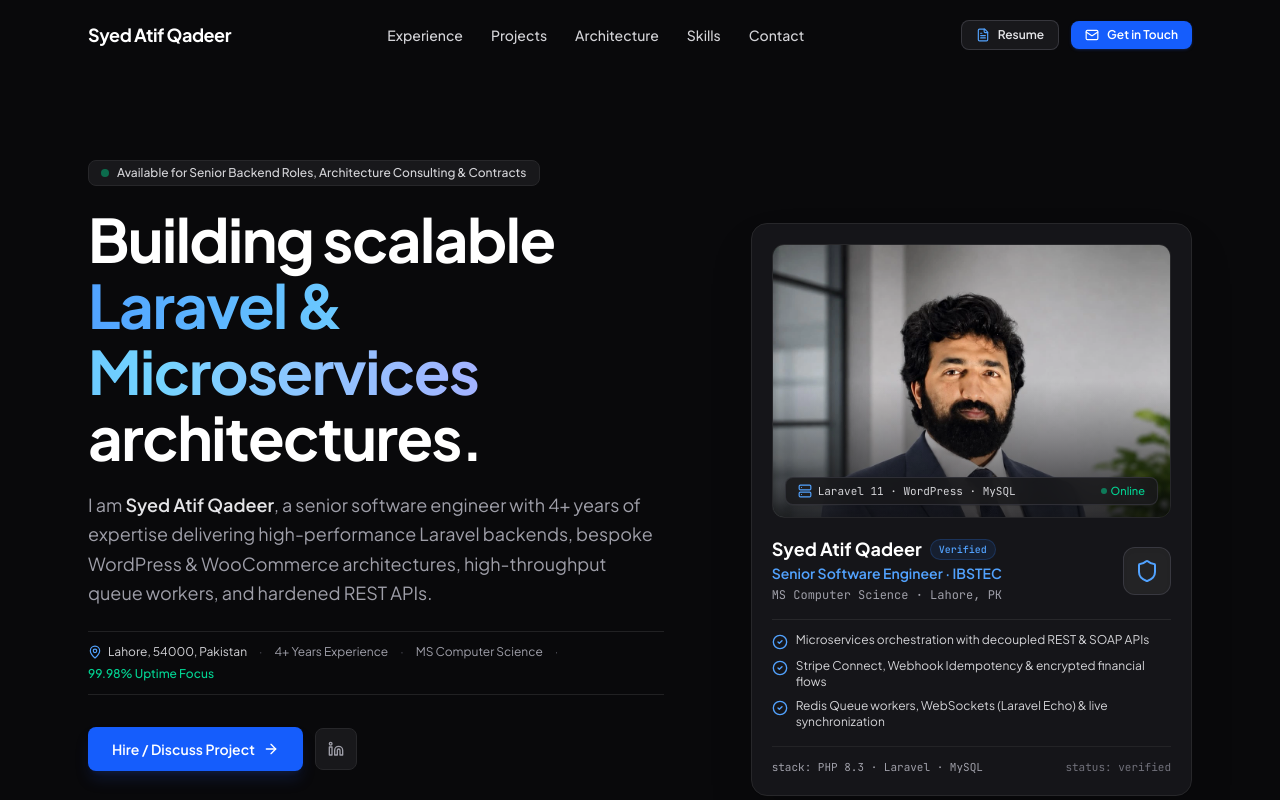
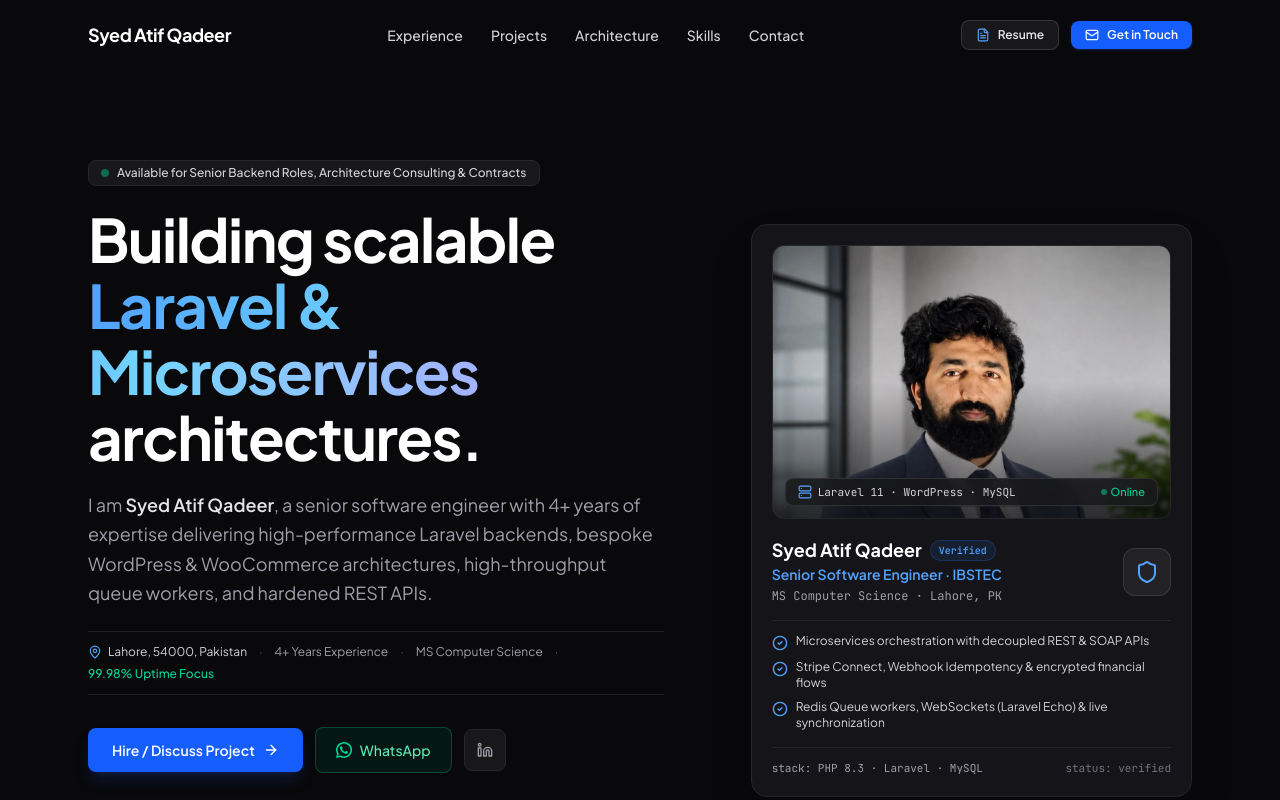
Before and after one commit to atifqadeer/portfolio, a React (Vite) app: page / in a window 1280 px wide. Shown: the top 800 px of the page. Built offline with nearby package versions, Linux system fonts and the light colour scheme; a web font is replaced by a local one.

Commit message:
feat: add WhatsApp contact support
Integrated WhatsApp contact links into the Hero and Footer components to streamline client communication. Added the relevant configuration to the portfolio data model.

```diff
--- a/src/components/Footer.tsx
+++ b/src/components/Footer.tsx
@@ -52,24 +52,36 @@ export const Footer: React.FC<FooterProps> = () => {
         {/* Right: Social & Back to Top */}
         <div className="flex items-center gap-3">
           <a
+            href={PORTFOLIO_DATA.personal.whatsapp}
+            target="_blank"
+            rel="noreferrer"
+            className="p-2 text-zinc-400 hover:text-emerald-400 bg-zinc-900 hover:bg-zinc-800 rounded-lg transition-colors cursor-pointer inline-flex items-center justify-center group"
+            aria-label="Chat on WhatsApp (+92 343 8677088)"
+            title="Chat on WhatsApp: +92 343 8677088"
+          >
+            <svg className="w-4 h-4 fill-current group-hover:text-emerald-400 transition-colors" viewBox="0 0 24 24" aria-hidden="true">
+              <path d="M17.472 14.382c-.301-.15-1.78-.878-2.056-.978-.276-.1-.477-.15-.678.15-.2.301-.778.978-.954 1.179-.176.2-.351.226-.652.075-.301-.15-1.272-.469-2.423-1.496-.895-.798-1.5-1.784-1.675-2.085-.176-.301-.019-.464.132-.614.136-.135.301-.351.452-.527.15-.176.2-.301.301-.502.101-.2.05-.376-.025-.527-.075-.15-.678-1.634-.929-2.237-.245-.588-.493-.508-.678-.517-.176-.009-.377-.01-.578-.01s-.527.075-.803.376c-.276.301-1.054 1.03-1.054 2.511 0 1.482 1.079 2.911 1.23 3.112.15.2 2.123 3.242 5.143 4.547.719.311 1.28.497 1.718.636.722.23 1.378.197 1.9.12.581-.086 1.78-.727 2.031-1.43.251-.703.251-1.305.176-1.43-.075-.125-.276-.2-.577-.35zM12.042 21.67A9.636 9.636 0 017.13 20.33l-.352-.209-3.64.954.971-3.548-.229-.365a9.637 9.637 0 118.162 4.508zM12.042 0C5.391 0 0 5.392 0 12.043c0 2.124.554 4.197 1.606 6.019L0 24l6.102-1.6c1.764.962 3.76 1.47 5.94 1.47 6.65 0 12.042-5.392 12.042-12.043C24.084 5.392 18.692 0 12.042 0z" />
+            </svg>
+          </a>
+          <a
             href={PORTFOLIO_DATA.personal.linkedin}
             target="_blank"
             rel="noreferrer"
-            className="p-2 text-zinc-400 hover:text-white bg-zinc-900 hover:bg-zinc-800 rounded-lg transition-colors"
+            className="p-2 text-zinc-400 hover:text-white bg-zinc-900 hover:bg-zinc-800 rounded-lg transition-colors cursor-pointer"
             aria-label="LinkedIn"
           >
             <Linkedin className="w-4 h-4" />
           </a>
           <a
             href={`mailto:${PORTFOLIO_DATA.personal.email}`}
-            className="p-2 text-zinc-400 hover:text-white bg-zinc-900 hover:bg-zinc-800 rounded-lg transition-colors"
+            className="p-2 text-zinc-400 hover:text-white bg-zinc-900 hover:bg-zinc-800 rounded-lg transition-colors cursor-pointer"
             aria-label="Email Atif Qadeer"
           >
             <Mail className="w-4 h-4" />
           </a>
           <button
             onClick={scrollToTop}
-            className="p-2 text-zinc-400 hover:text-white bg-zinc-900 hover:bg-zinc-800 rounded-lg transition-colors"
+            className="p-2 text-zinc-400 hover:text-white bg-zinc-900 hover:bg-zinc-800 rounded-lg transition-colors cursor-pointer"
             aria-label="Scroll back to top"
           >
             <ArrowUp className="w-4 h-4" />
--- a/src/components/Hero.tsx
+++ b/src/components/Hero.tsx
@@ -77,11 +77,25 @@ export const Hero: React.FC<HeroProps> = ({ onOpenContact }) => {
                 <ArrowRight className="w-4 h-4" />
               </button>
 
+              {/* WhatsApp Button (+92 343 8677088) */}
+              <a
+                href={personal.whatsapp}
+                target="_blank"
+                rel="noreferrer"
+                className="flex items-center justify-center gap-2 px-5 py-3 text-sm font-medium text-emerald-300 hover:text-white bg-emerald-950/40 hover:bg-emerald-900/60 border border-emerald-500/30 hover:border-emerald-500/60 rounded-lg shadow-sm transition-all duration-150 w-full sm:w-auto cursor-pointer"
+                title="Chat with Atif Qadeer on WhatsApp (+92 343 8677088)"
+              >
+                <svg className="w-4 h-4 fill-current text-emerald-400" viewBox="0 0 24 24" aria-hidden="true">
+                  <path d="M17.472 14.382c-.301-.15-1.78-.878-2.056-.978-.276-.1-.477-.15-.678.15-.2.301-.778.978-.954 1.179-.176.2-.351.226-.652.075-.301-.15-1.272-.469-2.423-1.496-.895-.798-1.5-1.784-1.675-2.085-.176-.301-.019-.464.132-.614.136-.135.301-.351.452-.527.15-.176.2-.301.301-.502.101-.2.05-.376-.025-.527-.075-.15-.678-1.634-.929-2.237-.245-.588-.493-.508-.678-.517-.176-.009-.377-.01-.578-.01s-.527.075-.803.376c-.276.301-1.054 1.03-1.054 2.511 0 1.482 1.079 2.911 1.23 3.112.15.2 2.123 3.242 5.143 4.547.719.311 1.28.497 1.718.636.722.23 1.378.197 1.9.12.581-.086 1.78-.727 2.031-1.43.251-.703.251-1.305.176-1.43-.075-.125-.276-.2-.577-.35zM12.042 21.67A9.636 9.636 0 017.13 20.33l-.352-.209-3.64.954.971-3.548-.229-.365a9.637 9.637 0 118.162 4.508zM12.042 0C5.391 0 0 5.392 0 12.043c0 2.124.554 4.197 1.606 6.019L0 24l6.102-1.6c1.764.962 3.76 1.47 5.94 1.47 6.65 0 12.042-5.392 12.042-12.043C24.084 5.392 18.692 0 12.042 0z" />
+                </svg>
+                <span>WhatsApp</span>
+              </a>
+
               <a
                 href={personal.linkedin}
                 target="_blank"
                 rel="noreferrer"
-                className="p-3 text-zinc-400 hover:text-white bg-zinc-900 hover:bg-zinc-800 border border-zinc-800 rounded-lg transition-colors inline-flex items-center justify-center"
+                className="p-3 text-zinc-400 hover:text-white bg-zinc-900 hover:bg-zinc-800 border border-zinc-800 rounded-lg transition-colors inline-flex items-center justify-center cursor-pointer"
                 aria-label="Atif Qadeer LinkedIn Profile"
               >
                 <Linkedin className="w-4 h-4" />
--- a/src/data/portfolioData.ts
+++ b/src/data/portfolioData.ts
@@ -65,6 +65,8 @@ export const PORTFOLIO_DATA = {
     email: "atifqadeer26@gmail.com",
     phone: "+923438677088",
     phoneFormatted: "+92 343 8677088",
+    whatsapp: "https://wa.me/923438677088",
+    whatsappNumber: "+923438677088",
     location: "Lahore, 54000, Pakistan",
     timezone: "PKT (UTC+5)",
     availability: "Available for Senior Backend Roles, Architecture Consulting & Contracts",
```
